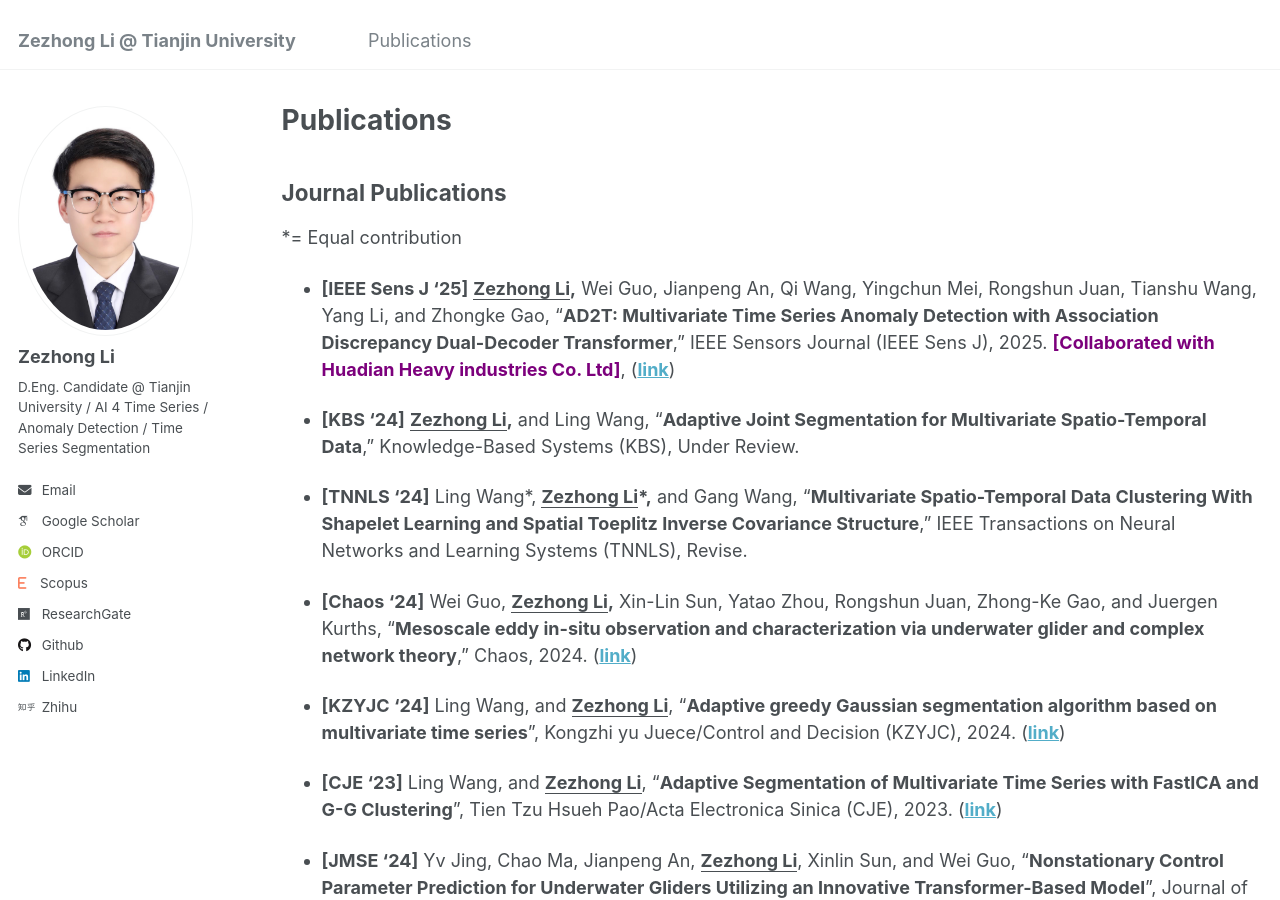
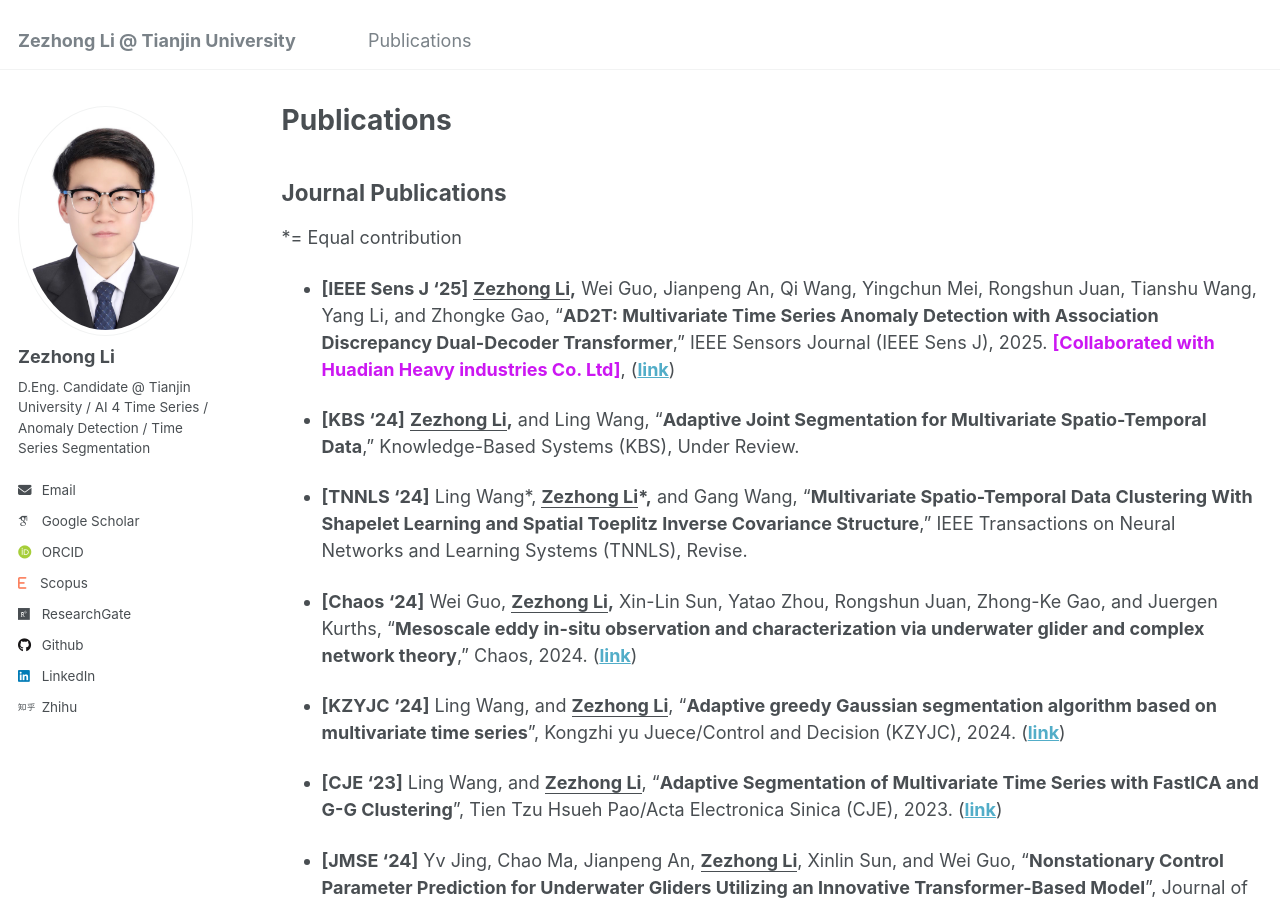
Before and after one commit to lzz19980125/lzz19980125.github.io, a Jekyll site: the page built from _pages/publications.md, in a window 1280 px wide and 900 px high. Built offline with Jekyll 4.4.1, drawn with Linux system fonts in a browser that asks for light colours; some web fonts are replaced.

Commit message:
Update publications.md

```diff
--- a/_pages/publications.md
+++ b/_pages/publications.md
@@ -9,7 +9,7 @@ author_profile: true
 
 *= Equal contribution
 
-- **[IEEE Sens J '25]** **<u>Zezhong Li</u>,** Wei Guo, Jianpeng An, Qi Wang, Yingchun Mei, Rongshun Juan, Tianshu Wang, Yang Li, and Zhongke Gao, “**AD2T: Multivariate Time Series Anomaly Detection with Association Discrepancy Dual-Decoder Transformer**,” IEEE Sensors Journal (IEEE Sens J), 2025. <span style="color:rgb(124,0,124)">**[Collaborated with Huadian Heavy industries Co. Ltd]**</span>, ([**link**](https://ieeexplore.ieee.org/document/10906418))
+- **[IEEE Sens J '25]** **<u>Zezhong Li</u>,** Wei Guo, Jianpeng An, Qi Wang, Yingchun Mei, Rongshun Juan, Tianshu Wang, Yang Li, and Zhongke Gao, “**AD2T: Multivariate Time Series Anomaly Detection with Association Discrepancy Dual-Decoder Transformer**,” IEEE Sensors Journal (IEEE Sens J), 2025. <span style="color:rgb(204,23,242)">**[Collaborated with Huadian Heavy industries Co. Ltd]**</span>, ([**link**](https://ieeexplore.ieee.org/document/10906418))
 
 - **[KBS '24]** **<u>Zezhong Li</u>,** and Ling Wang, “**Adaptive Joint Segmentation for Multivariate Spatio-Temporal Data**,” Knowledge-Based Systems (KBS), Under Review.
 
```
